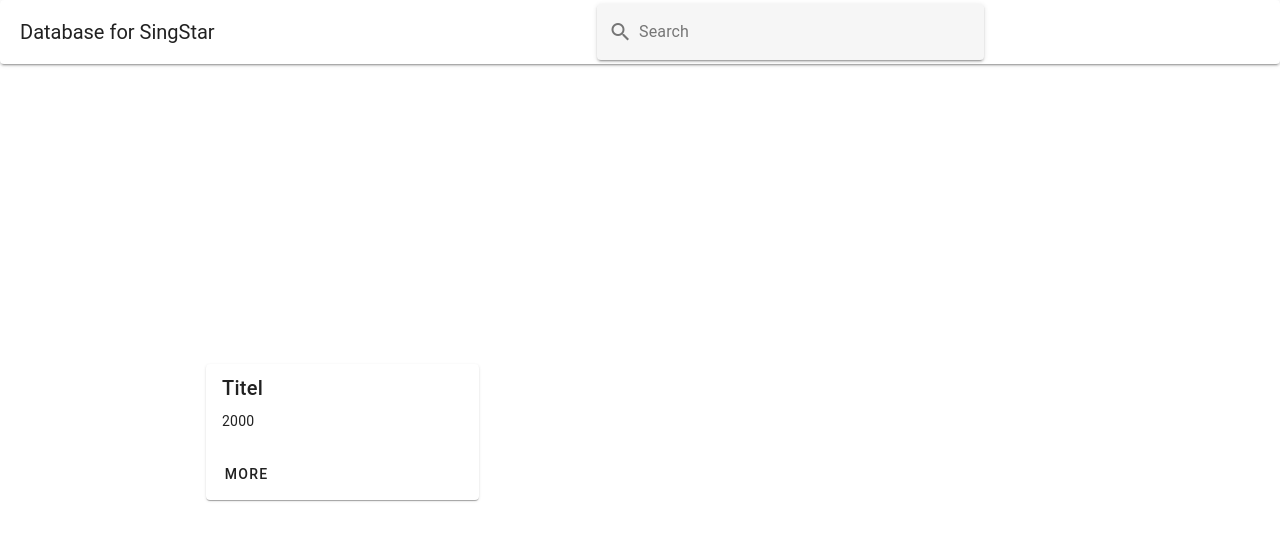
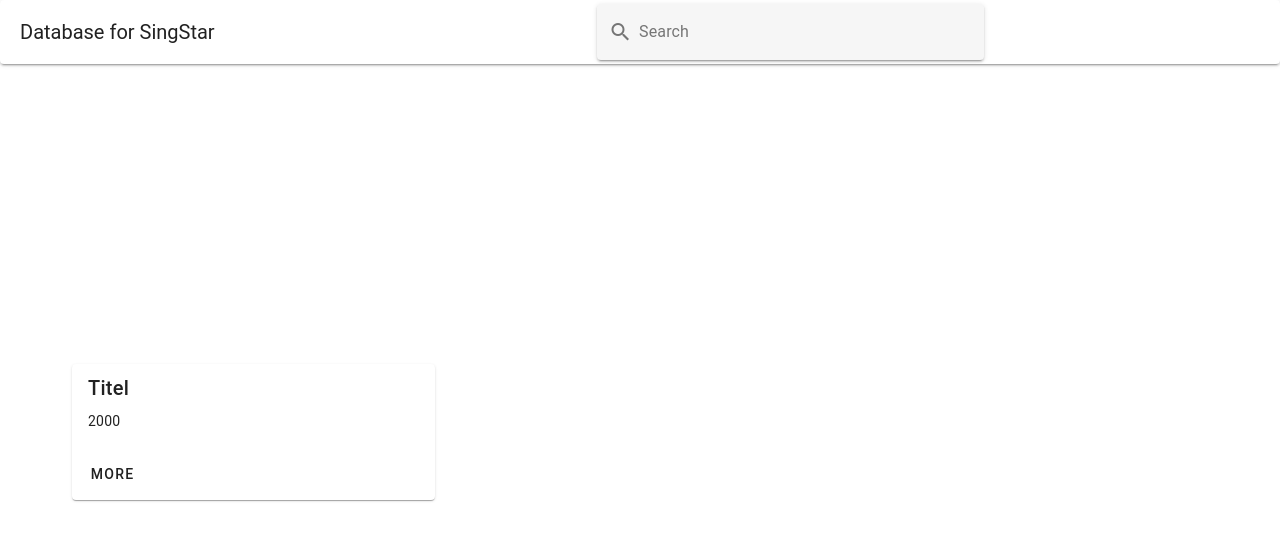
Before and after one commit to DO6LTM/tracklist, a Vue app: page / in a window 1280 px wide. Shown: the top 540 px of the page. Built offline with nearby package versions, Linux system fonts and the light colour scheme.

Commit message:
Fix for multiple cards

```diff
--- a/src/components/Dashboard.vue
+++ b/src/components/Dashboard.vue
@@ -2,7 +2,6 @@
   <v-container class="fill-height">
     <v-responsive
       class="align-centerfill-height mx-auto"
-      max-width="900"
     >
       <Header />
       <Grid />
--- a/src/components/Grid.vue
+++ b/src/components/Grid.vue
@@ -12,7 +12,7 @@
       </v-col>
     </v-row>
     <v-row v-else>
-      <v-col v-for="card in cards" :key="card.title" cols="12">
+      <v-col v-for="card in cards" :key="card.id" cols="12">
         <CardSmall
           :id="card.id"
           :title="card.title"
```
